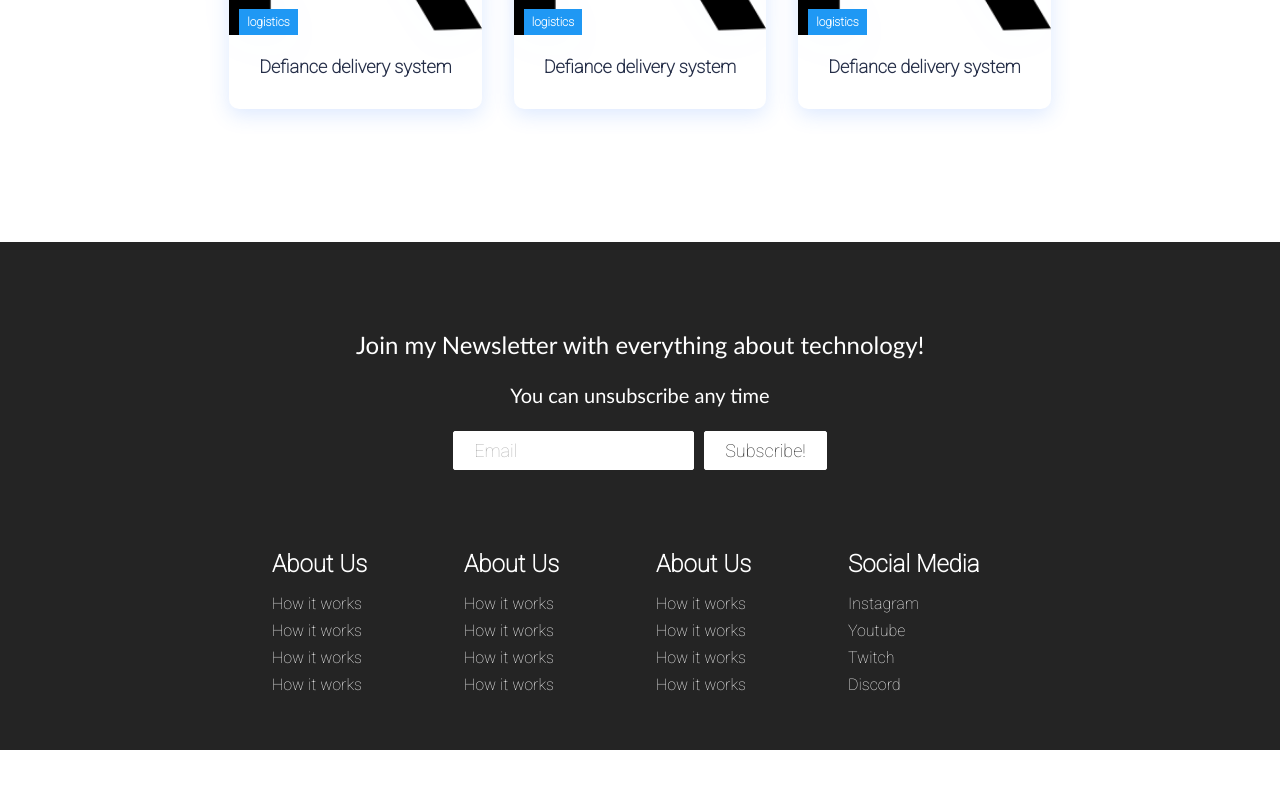
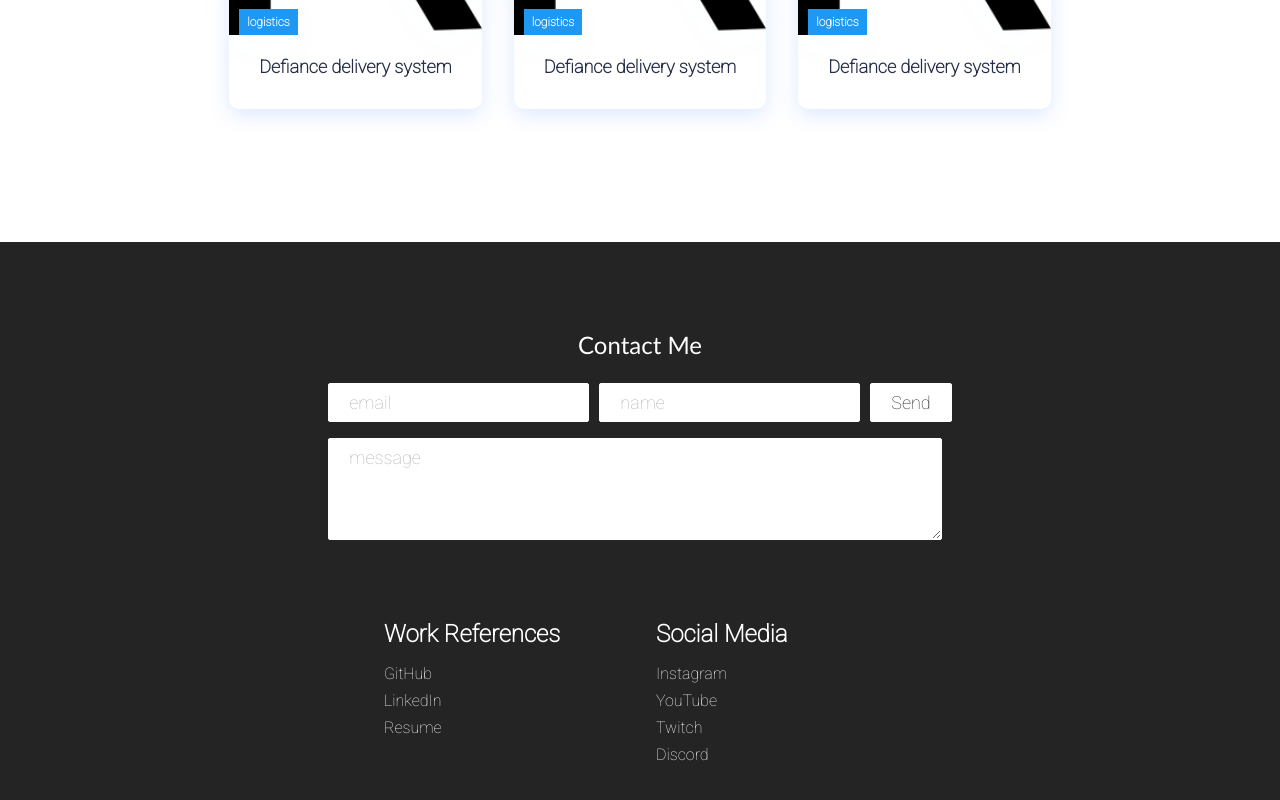
Before and after one commit to dakkapik/FR-tec-website, a React (Create React App) app in the folder f/: page / in a window 1280 px wide. Shown: the part 1529-2329 px from the top of the page. Before the commit the page ends 2279 px from the top, so only its background shows below. Built offline with nearby package versions, Linux system fonts and the light colour scheme.

Commit message:
removed unfinished parts

```diff
--- a/f/src/App.js
+++ b/f/src/App.js
@@ -2,9 +2,9 @@ import './App.css';
 import NavBar from "./components/NavBar/Body"
 import { BrowserRouter as Router, Switch, Route } from 'react-router-dom'
 import Home from './pages/Home';
-import AboutMe from './pages/AboutMe';
+// import AboutMe from './pages/AboutMe';
 import Contact from './pages/Contact';
-import Projects from './pages/Projects';
+// import Projects from './pages/Projects';
 
 function App() {
   return (
@@ -14,8 +14,8 @@ function App() {
       {/* <img src="https://pyxis.nymag.com/v1/imgs/bef/c87/6359a2a35db664d45ac31794d122d4c8a7-15-nic-cage.rsquare.w330.jpg" alt=""/> */}
       <Switch>
         <Route path='/' exact component={ Home }/>
-        <Route path='/about' exact component={ AboutMe }/>
-        {/* <Route path='/contact' exact component={ Contact }/> */}
+        {/* <Route path='/about' exact component={ AboutMe }/> */}
+        <Route path='/contact' exact component={ Contact }/>
         {/* <Route path='/projects' exact component={ Projects }/> */}
       </Switch>
     </Router>
--- a/f/src/components/ContactCard/Body.js
+++ b/f/src/components/ContactCard/Body.js
@@ -1,10 +1,13 @@
 import React from 'react'
+import './style.css'
 
 function ContactCard() {
     return (
         <div className="contact-card-container">
             <h1>Felipe Rodas</h1>
-            <h1>email: </h1>
+            <h2>Miami, Florida, USA</h2>
+            <h2>ae86rodas@outlook.com</h2>
+            <h2>(786) 329-2625</h2>
         </div>
     )
 }
--- a/f/src/components/ContactCard/style.css
+++ b/f/src/components/ContactCard/style.css
@@ -1,10 +1,17 @@
 .contact-card-container {
-    height: 80hv;
+    height:60vh;
     width: 100%;
     display: flex;
-    background-color: cornflowerblue;
+    align-items: center;
+    justify-content: center;
+    background-color: grey;
+    flex-direction: column;
 }
 
 .contact-card-container > h1 {
-    height: 100%;
+    padding: 2vh;
 }
+
+.contact-card-container > h2 {
+    padding: 0.5vh;
+}
--- a/f/src/components/Footer/Body.js
+++ b/f/src/components/Footer/Body.js
@@ -8,20 +8,23 @@ function Footer() {
         <div className='footer-container'>
             <section className="footer-subscription">
                 <p className='footer-subscription-heading'>
-                    Join my Newsletter with everything about technology!
-                </p>
-                <p className='footer-subscription-text'>
-                    You can unsubscribe any time
+                    Contact Me
                 </p>
                 <div className='input-areas'>
-                    <form>
-                        <input type="email" name="email" placeholder="Email" className='footer-input'/>
-                        <Button buttonStyle='button--outline'>Subscribe!</Button>
+                    <form className='input-form'>
+                        <div>
+                            <input type="email" name="email" placeholder='email' className='footer-input'/>
+                            <input type="name" name="name" placeholder='name' className='footer-input'/>
+                            <Button buttonStyle='button--outline'>Send</Button>
+                        </div>
+                        <div>
+                            <textarea type="text" name="message" placeholder='message' className='footer-message-input' rows="4"/>
+                        </div>
                     </form>
                 </div>
             </section>
             <div className='footer-links'>
-                <div className='footer-link-wrapper'>
+                {/* <div className='footer-link-wrapper'>
                     <div className='footer-link-items'>
                         <h2>About Us</h2>
                         <Link>How it works</Link>
@@ -29,8 +32,8 @@ function Footer() {
                         <Link>How it works</Link>
                         <Link>How it works</Link>
                     </div>
-                </div>
-                <div className='footer-link-wrapper'>
+                </div> */}
+                {/* <div className='footer-link-wrapper'>
                     <div className='footer-link-items'>
                         <h2>About Us</h2>
                         <Link>How it works</Link>
@@ -38,21 +41,21 @@ function Footer() {
                         <Link>How it works</Link>
                         <Link>How it works</Link>
                     </div>
-                </div>
+                </div> */}
                 <div className='footer-link-wrapper'>
                     <div className='footer-link-items'>
-                        <h2>About Us</h2>
-                        <Link>How it works</Link>
-                        <Link>How it works</Link>
-                        <Link>How it works</Link>
-                        <Link>How it works</Link>
+                        <h2>Work References</h2>
+                        <a href="https://github.com/dakkapik">GitHub</a>
+                        <a href="">LinkedIn</a>
+                        <Link>Resume</Link>
+                        {/* <Link>How it works</Link> */}
                     </div>
                 </div>
                 <div className='footer-link-wrapper'>
                     <div className='footer-link-items'>
                         <h2>Social Media</h2>
                         <a href="https://www.instagram.com/pikbakkapik/">Instagram</a>
-                        <Link>Youtube</Link>
+                        <a href="https://www.youtube.com/channel/UCTpcsieSE4GAhBu4HeqaRrA">YouTube</a>
                         <a href="https://www.twitch.tv/bloodsportpik">Twitch</a>
                         <a href="https://discord.gg/zMDHXGk">Discord</a>
                     </div>
--- a/f/src/components/Footer/style.css
+++ b/f/src/components/Footer/style.css
@@ -13,10 +13,14 @@
     justify-content: center;
     align-items: center;
     text-align: center;
-
     margin-bottom: 24px;
     padding: 24px;
     color: #fff;
+  }
+
+  .input-form > div {
+    display: flex;
+    flex-direction: row;
   }
 
   .footer-subscription > p {
@@ -36,6 +40,7 @@
 
   .footer-input {
     padding: 8px 20px;
+    padding-right: 40px;
     border-radius: 2px;
     margin-right: 10px;
     outline: none;
@@ -43,6 +48,23 @@
     font-size: 18px;
     margin-bottom: 16px;
     border: 1px solid #fff;
+  }
+
+  .footer-message-input {
+    width: 100%;
+    padding: 8px 20px;
+    border-radius: 2px;
+    margin-right: 10px;
+    outline: none;
+    border: none;
+    font-size: 18px;
+    margin-bottom: 16px;
+    border: 1px solid #fff;
+  }
+
+  .input-form {
+    display: flex;
+    flex-direction: column;
   }
 
   .footer-links {
@@ -62,7 +84,7 @@
     align-items: flex-start;
     margin: 16px;
     text-align: left;
-    width: 160px;
+    width: 30vh;
     box-sizing: border-box;
   }
 
@@ -90,6 +112,10 @@
   }
 
   .footer-input::placeholder {
+    color: #b1b1b1;
+  }
+
+  .footer-message-input::placeholder {
     color: #b1b1b1;
   }
 
@@ -143,7 +169,10 @@
     }
 
     .footer-input {
-      width: 100%;
+      width: 90%;
+    }
+    .footer-message-input{
+      width: 90%;
     }
 
     .btn {
```
Also changed, not shown: 1 other file (tests, documents, lock files or other folders).
